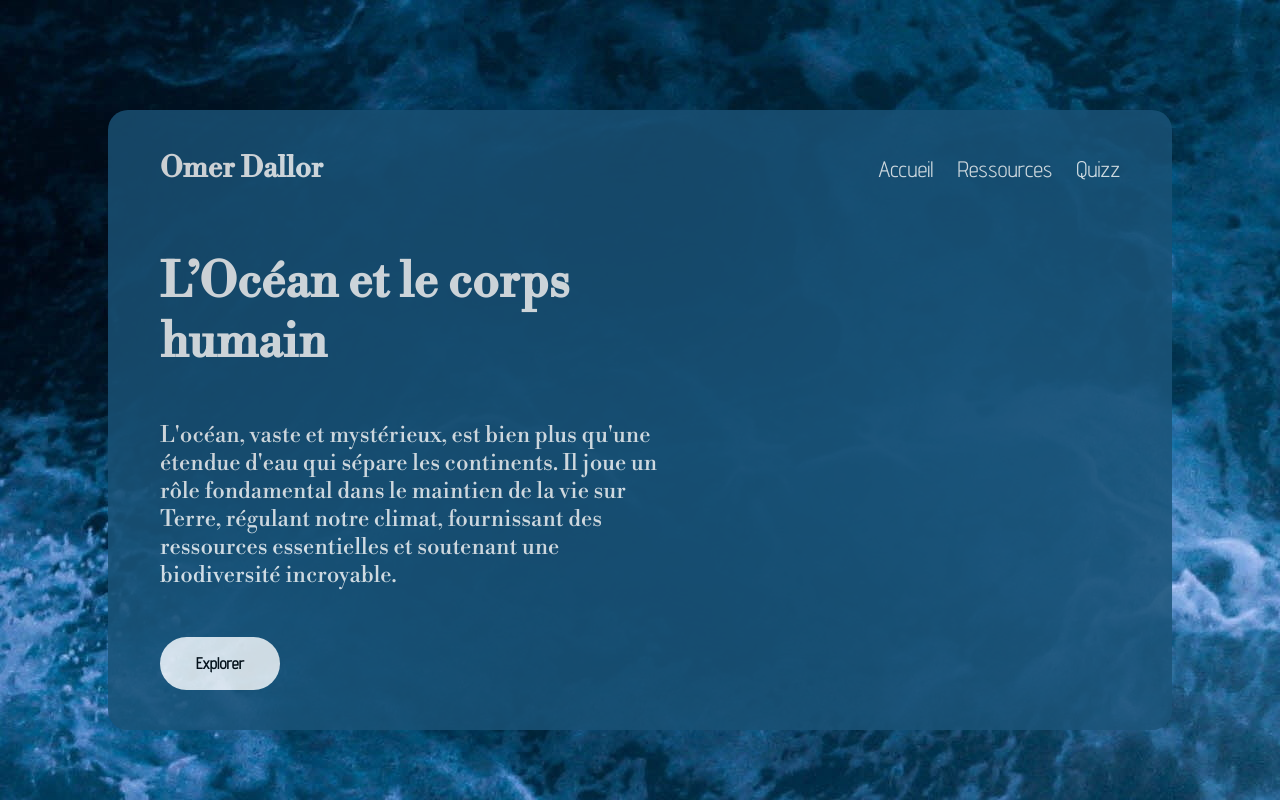
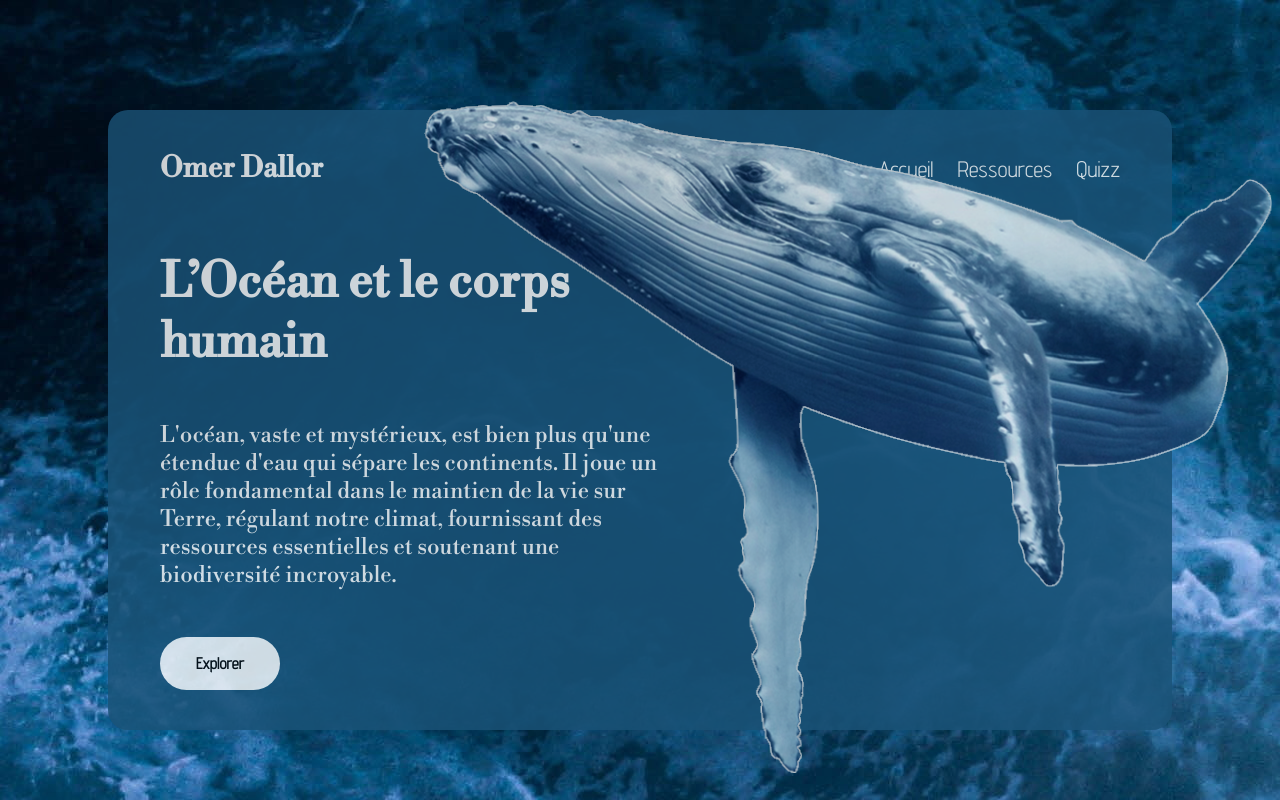
Before and after one commit to AwakSs/nuit-info-2024, a React (Create React App) app: page / in a window 1280 px wide. Built offline with nearby package versions, Linux system fonts and the light colour scheme.

Commit message:
feature/homepage2

```diff
--- a/src/Components/HomePage.css
+++ b/src/Components/HomePage.css
@@ -1,3 +1,4 @@
+
 .title {
     font-family: 'Libre Bodoni', serif;
     font-weight: bold;
@@ -7,6 +8,19 @@
     max-width: 50%;
 }
 
+.homePageContainer {
+    overflow: hidden;
+    display: flex;
+    justify-content: space-between;
+    align-items: center;
+}
+
+
+.textContainer {
+    flex: 1;
+}
+
+
 .text {
     font-family: 'Libre Bodoni', serif;
     text-align: left;
@@ -14,3 +28,19 @@
     margin: 3rem 2rem;
     max-width: 50%;
 }
+
+
+.imageContainer {
+    position: fixed;
+    right: -120px;
+    top: 50%;
+    transform: translateY(-50%);
+    z-index: 1000;
+}
+
+.whaleImage {
+    width: 100%;
+    max-width: 400 px;;
+    transform: rotateY(15deg) rotateX(5deg) translateY(20px);
+    transition: transform 0.5s ease-in-out;
+}
--- a/src/Components/HomePage.js
+++ b/src/Components/HomePage.js
@@ -1,19 +1,28 @@
+
 import React from 'react';
 import './HomePage.css';
 import ExploreButton from "./ExploreButton";
+import whaleImage from "./whale.png";  // Assurez-vous que l'image est dans le bon dossier
 
 const HomePage = () => {
     return (
         <div className="homePageContainer">
-            <p className="title">
-                L’Océan et le corps humain
-            </p>
-            <p className="text">
-                L'océan, vaste et mystérieux, est bien plus qu'une étendue d'eau qui sépare les continents. Il joue un rôle fondamental dans le maintien de la vie sur Terre, régulant notre climat, fournissant des ressources essentielles et soutenant une biodiversité incroyable.
-            </p>
-            <ExploreButton/>
+            <div className="textContainer">
+                <p className="title">
+                    L’Océan et le corps humain
+                </p>
+                <p className="text">
+                    L'océan, vaste et mystérieux, est bien plus qu'une étendue d'eau qui sépare les continents.
+                    Il joue un rôle fondamental dans le maintien de la vie sur Terre, régulant notre climat,
+                    fournissant des ressources essentielles et soutenant une biodiversité incroyable.
+                </p>
+                <ExploreButton />
+            </div>
+            <div className="imageContainer">
+                <img src={whaleImage} alt="Baleine" className="whaleImage" />
+            </div>
         </div>
     );
-}
+};
 
 export default HomePage;
```
Also changed, not shown: src/Components/whale.png (renamed from public/whale.png).
